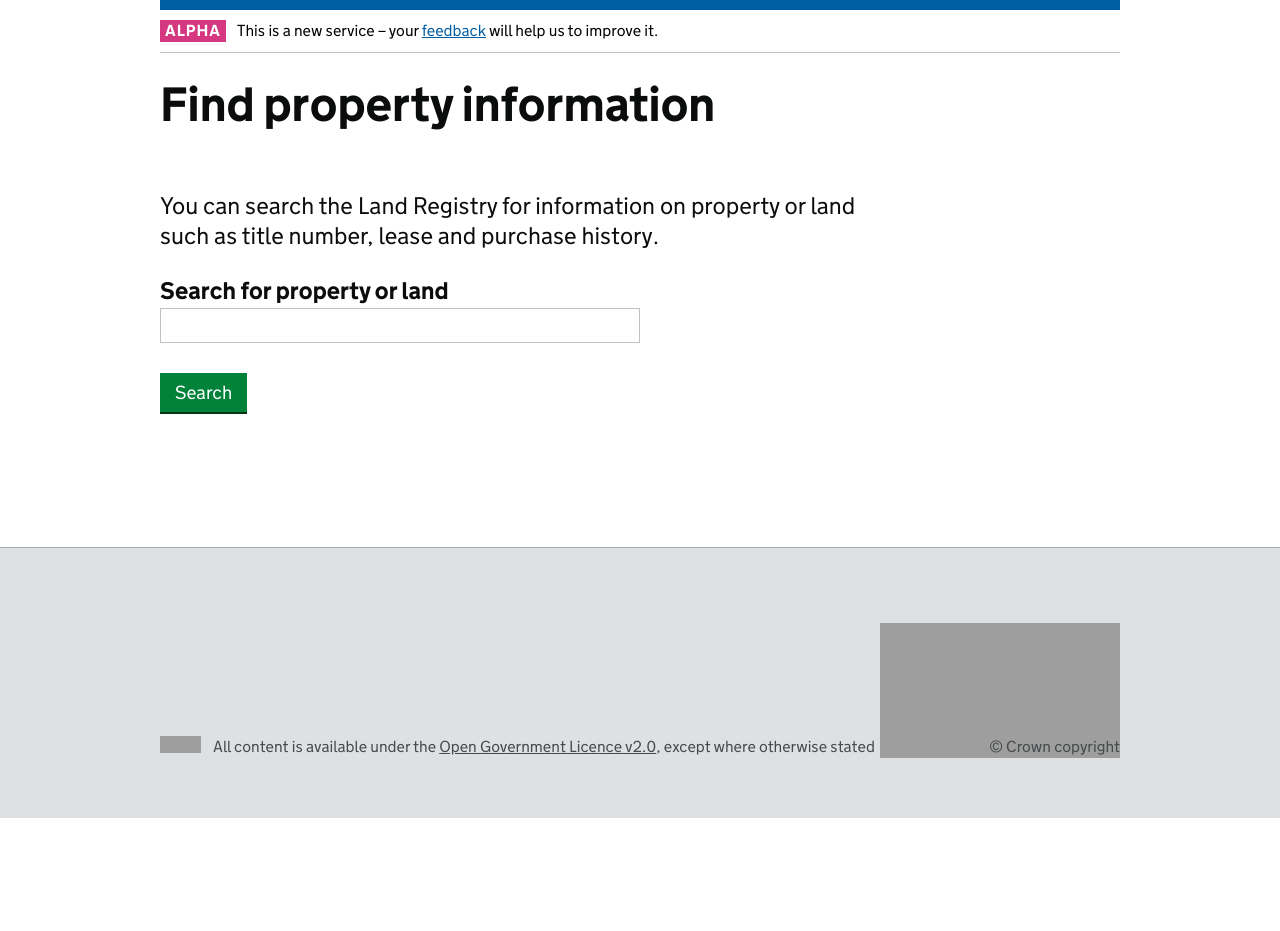
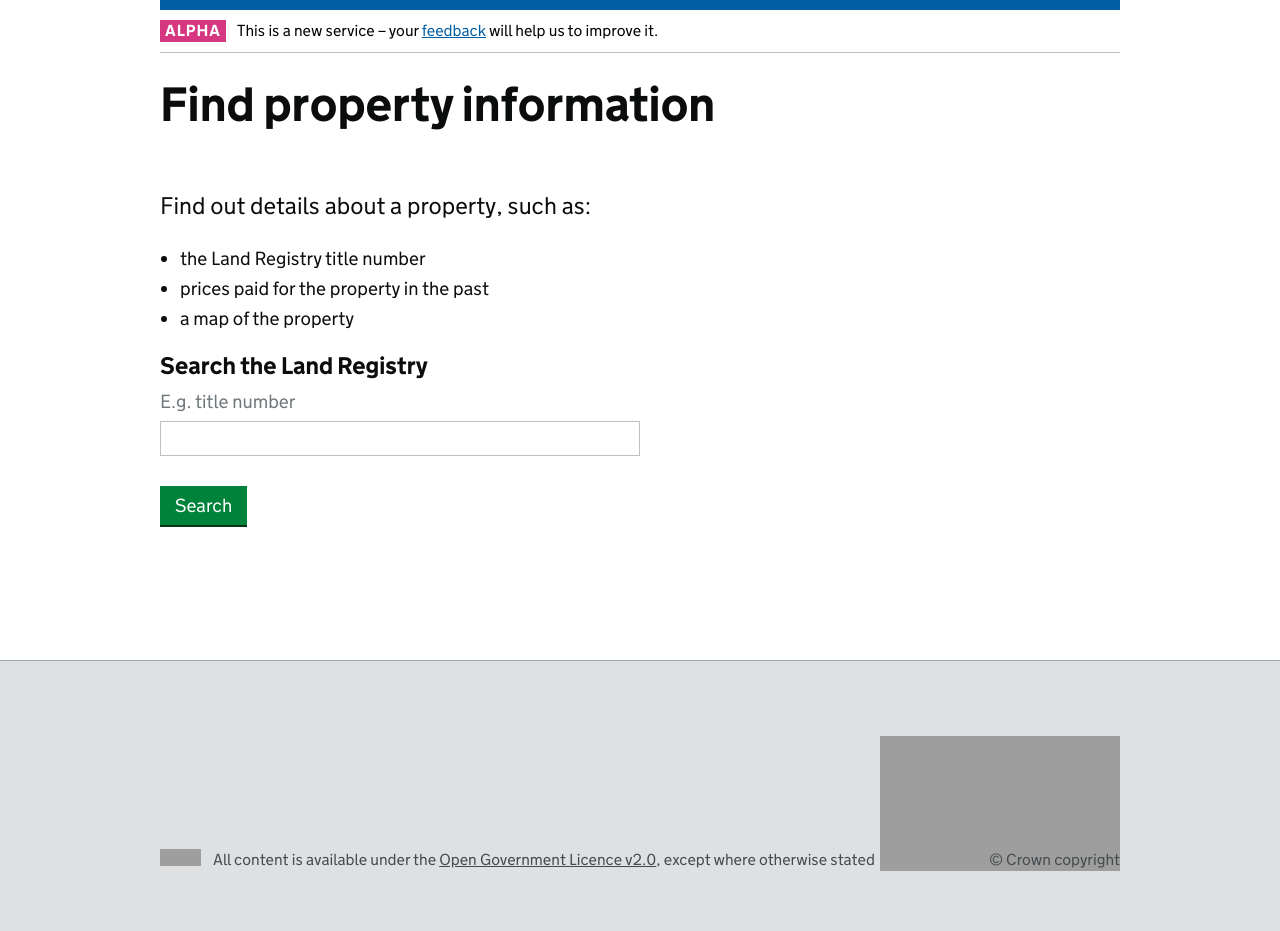
Before and after one commit to LandRegistry/property-frontend-alpha, a Flask app: page / in a window 1280 px wide. Shown: the part 93-1024 px from the top of the page. Before the commit the page ends 911 px from the top, so only its background shows below. Run offline with Flask 2, Linux system fonts and the light colour scheme; parts of the project's set-up code (start-up, migrations or seed data) failed here and were passed over; grey boxes are pictures that could not be loaded.

Commit message:
search page as per concept

```diff
--- a/propertyfrontend/templates/search.html
+++ b/propertyfrontend/templates/search.html
@@ -6,21 +6,41 @@
 
     {% include "inc_alpha_banner.html" %}
 
+      <div class="grid-wrapper">
+
+        <div class="grid">
           <div class="inner-block">
+            <div class="text">
 
               <h1 class="heading-xlarge">
                 Find property information
               </h1>
 
-        <div class="full-width"> <!--row -->
-          <p class="lede text">You can search the Land Registry for information on property or land such as title number, lease and purchase history.</p>
+              <p class="lede">Find out details about a property, such as:</p>
+
+              <ul class="list-bullet">
+                <li>the Land Registry title number</li>
+                <li>prices paid for the property in the past</li>
+                <li>a map of the property</li>
+              </ul>
+
+            </div>
+          </div>
+        </div>
+
+
+        <div class="grid">
+          <div class="inner-block">
 
             <form action="/search/results" method="POST">
 
+              <fieldset>
                 <div class="form-group">
-              <label class="form-label-bold" for="search">Search for property or land</label>
-              <input type="text" class="form-control" id="search" name="search">
+                  <label class="form-label-bold" for="search-terms">Search the Land Registry</label>
+                  <p class="form-hint">E.g. title number</p>
+                  <input type="text" class="form-control" name="search" id="search-terms" />
                 </div>
+              </fieldset>
 
               <div class="form-group">
                 <input type="submit" class="button" value="Search">
@@ -29,6 +49,8 @@
             </form>
 
           </div>
+        </div>
+
 
       </div>
     </div>
```
Lines whose indentation alone changed are shown as unchanged.
